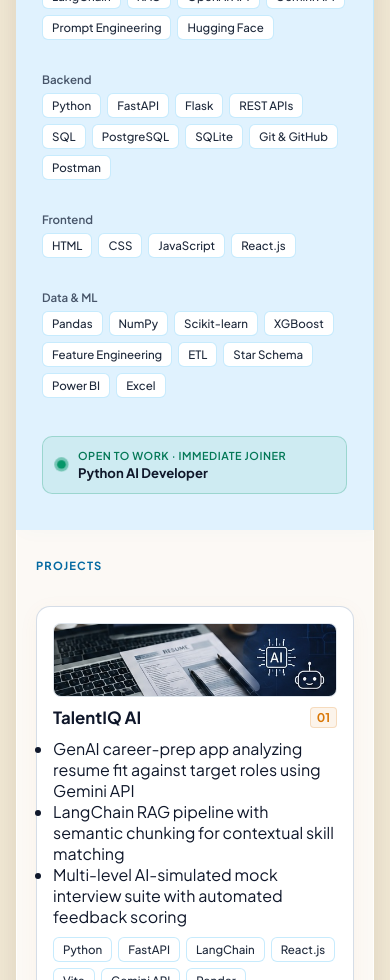
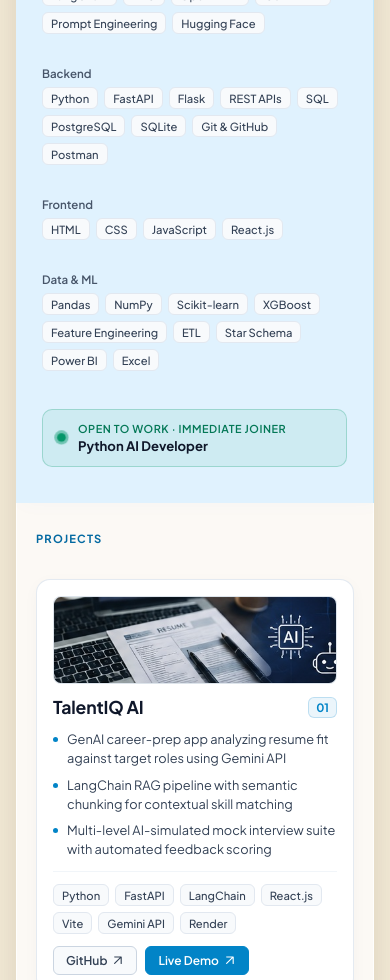
Before and after one commit to mathan-ponraj/mathan_portfolio, a React (Vite) app: page / in a window 390 px wide. Shown: the part 1020-2000 px from the top of the page. Built offline with nearby package versions, Linux system fonts and the light colour scheme.

Commit message:
Refactor App.css for layout and style improvements
Refactor CSS styles for improved layout and responsiveness. Adjusted padding, margins, and colors for various elements, including project cards and tags.

```diff
--- a/src/App.css
+++ b/src/App.css
@@ -2,7 +2,7 @@
 
 :root {
   --bg-color: #f1ebd9;          /* Warm golden-desk surface background */
-  --page-bg: #fcf9f5;           /* Warm golden-white paper background */
+  --page-bg: #fcf9f5;            /* Warm golden-white paper background */
   --panel-bg: #e0f2fe;          /* Crisp light blue for the left sidebar */
   --card-bg: #ffffff;           /* Clean white for project cards */
   --border-color: rgba(186, 230, 253, 0.8);
@@ -11,7 +11,7 @@
   --text-main: #0f172a;
   --text-muted: #334155;
 
-  /* Outer desk margins around the page (bigger, scales with screen) */
+  /* Outer desk margins around the page */
   --page-pad-y: clamp(24px, 4.5vw, 72px);
   --page-pad-x: clamp(24px, 5vw, 80px);
 
@@ -45,13 +45,11 @@ body {
   caret-color: var(--gold-3);
 }
 
-/* Champagne gold text selection */
 ::selection {
   background: rgba(227, 195, 127, 0.6);
   color: #1f1604;
 }
 
-/* 3D Master Sheet / "Xerox Paper" Frame Layer */
 .portfolio-shell {
   display: flex;
   min-height: calc(100vh - (var(--page-pad-y) * 2));
@@ -63,14 +61,13 @@ body {
   position: relative;
   transform-style: preserve-3d;
   perspective: 1200px;
-  /* Deep multi-layered 3D shadow giving a physical paper/xerox elevation effect */
   box-shadow:
     0 10px 30px rgba(0, 0, 0, 0.08),
     0 30px 60px rgba(217, 119, 6, 0.08),
     inset 0 0 0 1px rgba(255, 255, 255, 0.8);
 }
 
-/* Sidebar / Left Column (Light Blue Theme) - slimmer, no inner scrollbar */
+/* Sidebar / Left Column (Preserved Exactly) */
 .sidebar {
   width: 345px;
   flex-shrink: 0;
@@ -85,7 +82,7 @@ body {
   box-shadow: 5px 0 20px rgba(2, 132, 199, 0.03);
 }
 
-/* Main Content / Right Column */
+/* Main Content Column */
 .main-content {
   flex: 1;
   min-width: 0;
@@ -95,7 +92,6 @@ body {
   gap: 32px;
 }
 
-/* Crystal Clear Profile Photo */
 .profile-photo {
   width: 84px;
   height: 84px;
@@ -168,7 +164,6 @@ body {
   text-decoration: none;
 }
 
-/* Social Icons */
 .social-links {
   display: flex;
   align-items: center;
@@ -202,7 +197,6 @@ body {
   fill: currentColor;
 }
 
-/* Sidebar Sections */
 .sidebar-section {
   display: flex;
   flex-direction: column;
@@ -244,7 +238,6 @@ body {
   font-weight: 600;
 }
 
-/* Skills tags */
 .tag-list {
   display: flex;
   flex-wrap: wrap;
@@ -252,54 +245,54 @@ body {
 }
 
 .tag {
-  font-size: 0.72rem;
-  padding: 4px 9px;
-  background: #ffffff;
-  border: 1px solid var(--border-color);
+  font-size: 0.7rem;
+  padding: 3px 8px;
+  background: #f8fafc;
+  border: 1px solid #e2e8f0;
   border-radius: 6px;
-  color: #1e293b;
+  color: #334155;
   font-weight: 500;
   transition: all 0.2s ease;
 }
 .tag:hover {
   border-color: #0284c7;
-  background: rgba(2, 132, 199, 0.12);
+  background: rgba(2, 132, 199, 0.08);
   color: #0369a1;
-  transform: translateY(-2px);
 }
 
-/* 3D Compact Project Cards (smaller) */
+/* ==========================================================
+   Refactored Project Cards Grid & Layout
+   ========================================================== */
+
 .projects-grid {
   display: grid;
   grid-template-columns: repeat(2, minmax(0, 1fr));
-  gap: 18px;
+  gap: 20px;
 }
 
 .project-card {
   background: var(--card-bg);
-  border: 1px solid rgba(203, 213, 225, 0.8);
+  border: 1px solid rgba(226, 232, 240, 0.9);
   border-radius: 14px;
   padding: 16px;
   display: flex;
   flex-direction: column;
-  gap: 10px;
+  gap: 12px;
   position: relative;
-  transform-style: preserve-3d;
-  transition: all 0.4s cubic-bezier(0.16, 1, 0.3, 1);
-  box-shadow: 0 4px 20px rgba(217, 119, 6, 0.05);
+  transition: all 0.3s cubic-bezier(0.16, 1, 0.3, 1);
+  box-shadow: 0 4px 16px rgba(15, 23, 42, 0.03);
 }
 
 .project-card:hover {
-  transform: translateY(-6px) rotateX(1.5deg) rotateY(-1.5deg);
-  border-color: var(--border-hover);
-  box-shadow: 0 20px 40px rgba(0, 0, 0, 0.08), 0 0 30px var(--accent-glow);
+  transform: translateY(-4px);
+  border-color: #0284c7;
+  box-shadow: 0 12px 28px rgba(2, 132, 199, 0.12);
 }
 
-/* Banner images now fill the frame edge to edge (no empty bars) */
 .project-image {
   display: block;
   width: 100%;
-  aspect-ratio: 3.8 / 1;
+  aspect-ratio: 3.2 / 1;
   border-radius: 8px;
   overflow: hidden;
   position: relative;
@@ -313,7 +306,6 @@ body {
   display: block;
   object-fit: cover;
   object-position: center;
-  image-rendering: -webkit-optimize-contrast;
 }
 
 .project-heading {
@@ -323,47 +315,102 @@ body {
 }
 
 .project-heading h2 {
-  font-size: 1.05rem;
+  font-size: 1.1rem;
   font-weight: 700;
   color: var(--text-main);
+  letter-spacing: -0.01em;
 }
 
 .project-number {
-  font-size: 0.75rem;
+  font-size: 0.72rem;
   font-weight: 700;
-  color: #d97706;
-  background: rgba(217, 119, 6, 0.08);
-  padding: 2px 6px;
-  border-radius: 4px;
-  border: 1px solid rgba(217, 119, 6, 0.2);
+  color: #0284c7;
+  background: rgba(2, 132, 199, 0.08);
+  padding: 2px 7px;
+  border-radius: 6px;
+  border: 1px solid rgba(2, 132, 199, 0.2);
 }
 
-.project-description {
-  font-size: 0.82rem;
-  line-height: 1.65;
+/* Scannable Bullet Points */
+.project-bullets {
+  list-style: none;
+  display: flex;
+  flex-direction: column;
+  gap: 7px;
+  margin: 0;
+  padding: 0;
+  flex-grow: 1;
+}
+
+.project-bullets li {
+  position: relative;
+  padding-left: 14px;
+  font-size: 0.8rem;
+  line-height: 1.5;
   color: var(--text-muted);
+}
+
+.project-bullets li::before {
+  content: "";
+  position: absolute;
+  left: 0;
+  top: 7px;
+  width: 5px;
+  height: 5px;
+  border-radius: 50%;
+  background-color: #0284c7;
+}
+
+/* Footer & Buttons */
+.project-card-footer {
+  display: flex;
+  flex-direction: column;
+  gap: 12px;
+  margin-top: auto;
+  padding-top: 12px;
+  border-top: 1px solid #f1f5f9;
 }
 
 .project-links {
   display: flex;
-  gap: 14px;
-  margin-top: auto;
-  padding-top: 10px;
-  border-top: 1px solid rgba(203, 213, 225, 0.6);
+  align-items: center;
+  gap: 8px;
 }
 
-.project-links a {
-  font-size: 0.78rem;
+.link-btn {
+  font-size: 0.75rem;
   font-weight: 600;
-  color: #0284c7;
+  padding: 6px 12px;
+  border-radius: 6px;
   text-decoration: none;
   display: inline-flex;
   align-items: center;
-  gap: 4px;
-  transition: color 0.2s ease;
+  gap: 5px;
+  transition: all 0.2s ease;
 }
-.project-links a:hover {
-  color: #0369a1;
+
+.link-btn.secondary {
+  background: #f8fafc;
+  color: #334155;
+  border: 1px solid #cbd5e1;
+}
+
+.link-btn.secondary:hover {
+  background: #f1f5f9;
+  color: #0f172a;
+  border-color: #94a3b8;
+}
+
+.link-btn.primary {
+  background: #0284c7;
+  color: #ffffff;
+  border: 1px solid #0284c7;
+}
+
+.link-btn.primary:hover {
+  background: #0369a1;
+  border-color: #0369a1;
+  box-shadow: 0 4px 12px rgba(2, 132, 199, 0.25);
 }
 
 /* Background Sections (Achievements & Education) */
@@ -437,11 +484,7 @@ body {
   border-top: 1px solid rgba(203, 213, 225, 0.6);
 }
 
-/* ==========================================================
-   Champagne gold click / focus finish
-   ========================================================== */
-
-/* Gold keyboard-focus ring with a soft glow (replaces default blue ring) */
+/* Focus and Click Effects */
 a:focus-visible,
 button:focus-visible {
   outline: 2px solid var(--gold-2);
@@ -449,73 +492,15 @@ button:focus-visible {
   box-shadow: 0 0 0 4px rgba(227, 195, 127, 0.28), 0 0 18px var(--gold-glow);
 }
 
-/* Elements that get the light-sweep shine on click */
 .social-links a,
-.project-links a,
+.link-btn,
 .project-image,
 .tag {
   position: relative;
   overflow: hidden;
 }
 
-.social-links a::after,
-.project-links a::after,
-.project-image::after,
-.tag::after {
-  content: "";
-  position: absolute;
-  inset: 0;
-  background: linear-gradient(115deg, transparent 30%, rgba(255, 246, 220, 0.9) 50%, transparent 70%);
-  transform: translateX(-120%);
-  pointer-events: none;
-}
-
-.social-links a:active::after,
-.social-links a:focus-visible::after,
-.project-links a:active::after,
-.project-links a:focus-visible::after,
-.project-image:active::after,
-.project-image:focus-visible::after,
-.tag:active::after {
-  animation: gold-shine 0.7s ease;
-}
-
-@keyframes gold-shine {
-  to { transform: translateX(120%); }
-}
-
-/* Pressed states: champagne gold */
-.social-links a:active {
-  background: linear-gradient(135deg, var(--gold-1), var(--gold-2) 55%, var(--gold-3));
-  color: #2a1d05;
-  border-color: var(--gold-2);
-  transform: translateY(-1px) scale(1.02);
-  box-shadow: 0 0 0 3px rgba(227, 195, 127, 0.35), 0 8px 22px rgba(185, 143, 69, 0.45);
-}
-
-.project-links a:active {
-  color: var(--gold-3);
-  text-shadow: 0 0 12px var(--gold-glow);
-}
-
-.tag:active {
-  background: linear-gradient(135deg, var(--gold-1), var(--gold-2));
-  border-color: var(--gold-2);
-  color: #3a2a08;
-  box-shadow: 0 0 12px var(--gold-glow);
-}
-
-.project-image:active {
-  border-color: var(--gold-2);
-  box-shadow: 0 0 0 3px rgba(227, 195, 127, 0.4), 0 0 24px var(--gold-glow);
-}
-
-.project-card:active {
-  border-color: var(--gold-2);
-  box-shadow: 0 20px 40px rgba(0, 0, 0, 0.08), 0 0 32px var(--gold-glow);
-}
-
-/* Responsive breakpoints */
+/* Responsive Media Queries */
 @media (min-width: 1025px) and (max-width: 1180px) {
   .projects-grid {
     grid-template-columns: 1fr;
@@ -549,52 +534,3 @@ button:focus-visible {
     padding: 28px 20px;
   }
 }
-
-@media (prefers-reduced-motion: reduce) {
-  .social-links a::after,
-  .project-links a::after,
-  .project-image::after,
-  .tag::after {
-    animation: none !important;
-  }
-}
-.contact-row {
-  display: flex;
-  align-items: center;
-  flex-wrap: wrap;
-  gap: 10px;
-}
-
-.wa-btn {
-  display: inline-flex;
-  align-items: center;
-  gap: 6px;
-  padding: 6px 10px;
-  border: 1px solid #25d366;
-  border-radius: 8px;
-  background: #e7f8ee;
-  color: #0b6b4f;
-  font-size: 0.75rem;
-  font-weight: 600;
-  line-height: 1;
-  text-decoration: none;
-  transition: background 0.2s ease, transform 0.2s ease, box-shadow 0.2s ease;
-}
-
-.wa-btn:hover {
-  background: #d3f3df;
-  transform: translateY(-1px);
-  box-shadow: 0 2px 8px rgba(37, 211, 102, 0.25);
-}
-
-.wa-btn:focus-visible {
-  outline: 2px solid #128c7e;
-  outline-offset: 2px;
-}
-
-.wa-btn svg {
-  width: 15px;
-  height: 15px;
-  fill: #25d366;
-  flex-shrink: 0;
-}
```
